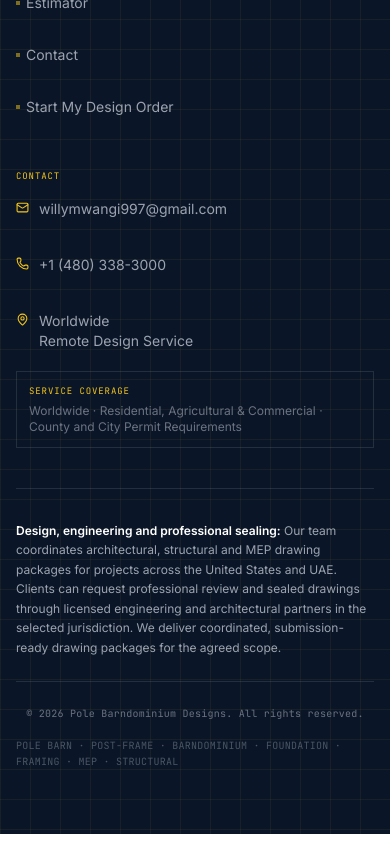
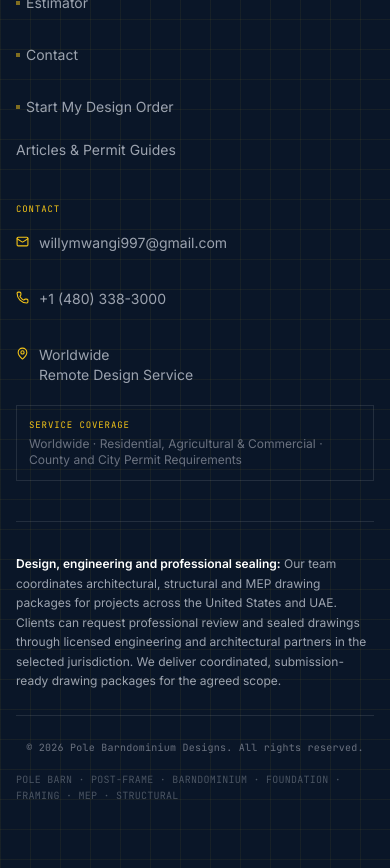
Before and after one commit to willespanyol/Pole-Barn, a React (Vite) app: page /about in a window 390 px wide. Shown: the part 6900-7768 px from the top of the page. Before the commit the page ends 7734 px from the top, so only its background shows below. Built offline with nearby package versions, Linux system fonts and the light colour scheme; no server answers.

Commit message:
Link crawlable article index from desktop mobile and footer navigation

```diff
--- a/src/components/layout/Footer.jsx
+++ b/src/components/layout/Footer.jsx
@@ -78,6 +78,7 @@ export default function Footer() {
                   </Link>
                 </li>
               ))}
+              <li><a href="/blog/" className="text-gray-400 hover:text-yellow font-inter text-sm transition-colors">Articles &amp; Permit Guides</a></li>
             </ul>
           </div>
 
```
